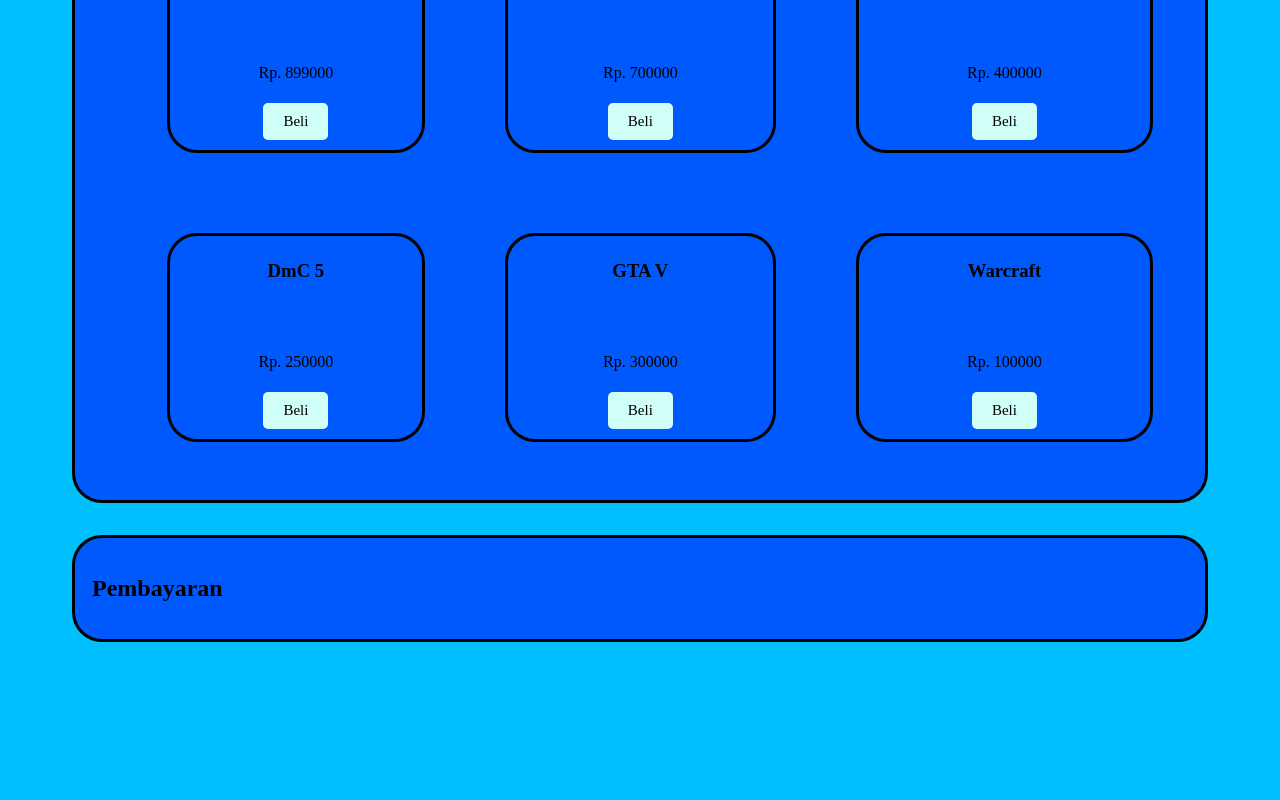
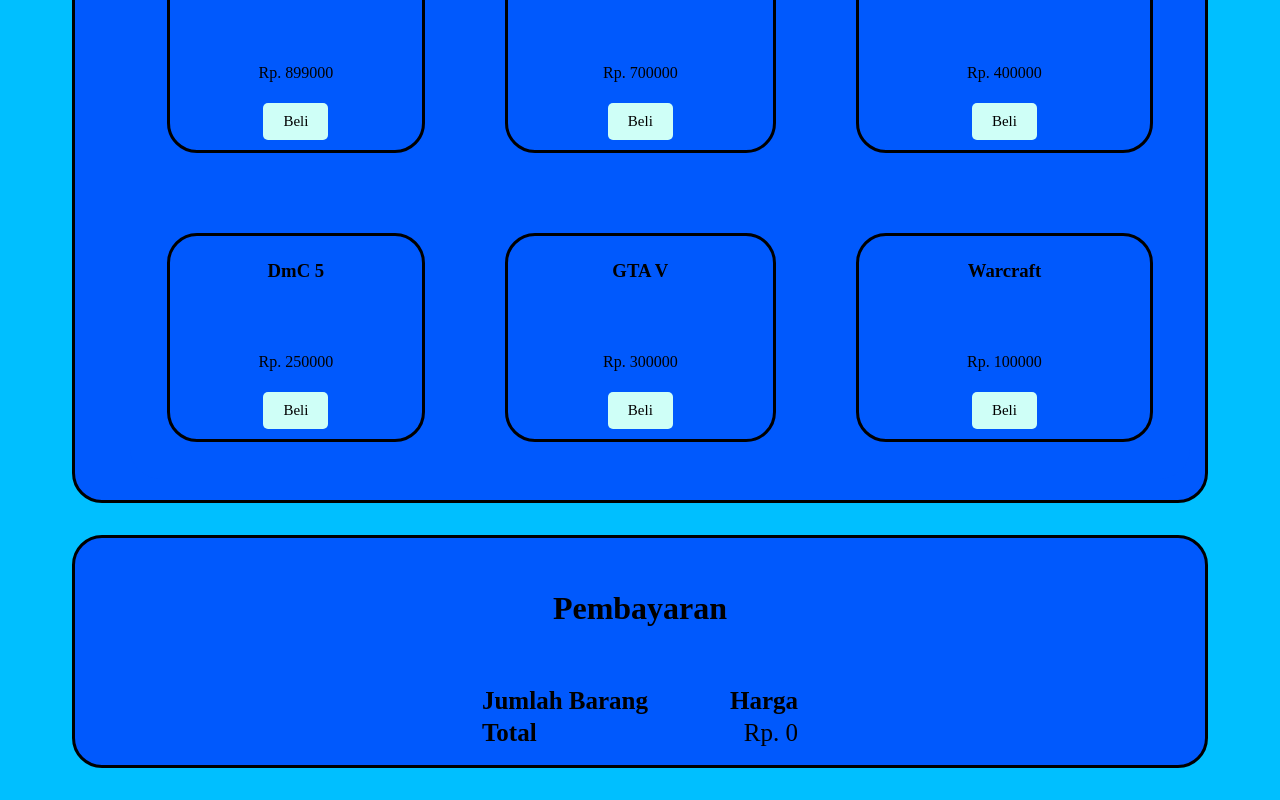
Before and after one commit to AlfathHudalHakim/Alfath_upn_zetta_learning, an Angular app in the folder angular_learning/: page / in a window 1280 px wide. Shown: the part 378-1178 px from the top of the page. Before the commit the page ends 1052 px from the top, so only its background shows below. Built offline with nearby package versions, Linux system fonts and the light colour scheme.

Commit message:
completing payment menu

```diff
--- a/angular_learning/src/app/kasir/bayar/bayar.component.html
+++ b/angular_learning/src/app/kasir/bayar/bayar.component.html
@@ -1,8 +1,29 @@
-<table border="0px">
-    <h2>Pembayaran</h2>
-    <tr *ngFor="let game of games">
-        <td>
-           {{game.jumlah}} x {{ game.harga }}
-        </td>
-    </tr>
+<h1>Pembayaran</h1>
+<table border="0px" align="center">
+    <thead>
+        <tr>
+            <th>Jumlah Barang</th>
+            <th>Harga</th>
+        </tr>
+    </thead>
+    <tbody>
+        <tr *ngFor="let game of games">
+            <td>
+                {{game.jumlah}}
+            </td>
+            <td>
+                Rp. {{ game.harga }}
+            </td>
+        </tr>
+    </tbody>
+    <tfoot>
+        <tr>
+            <th>
+                Total
+            </th>
+            <td>
+                Rp. {{total}}
+            </td>
+        </tr>
+    </tfoot>
 </table>
--- a/angular_learning/src/app/kasir/bayar/bayar.component.scss
+++ b/angular_learning/src/app/kasir/bayar/bayar.component.scss
@@ -1,3 +1,17 @@
-table {
+table
+{
     padding : 10px;
+    font-size: 25px;
+    text-align: center;
 }
+tr
+{
+    display: flex;
+    flex-wrap: wrap;
+    justify-content: space-between;
+    gap: 5rem;
+}
+td
+{
+    text-align: center;
+}
--- a/angular_learning/src/app/kasir/bayar/bayar.component.ts
+++ b/angular_learning/src/app/kasir/bayar/bayar.component.ts
@@ -1,4 +1,4 @@
-import { Component, OnInit, Input, Output, EventEmitter } from '@angular/core';
+import { Component, OnInit, Input, Output, EventEmitter, AfterContentChecked } from '@angular/core';
 import { Game } from '../kasir/kasir.component';
 import { selectedGame } from '../kasir/kasir.component';
 @Component({
@@ -6,13 +6,20 @@
   templateUrl: './bayar.component.html',
   styleUrls: ['./bayar.component.scss']
 })
-export class BayarComponent implements OnInit {
+export class BayarComponent implements OnInit, AfterContentChecked {
   @Output ('gameAdded') onAddGame : EventEmitter<Game> = new EventEmitter<Game>()
   @Input() games!: selectedGame[];
+
+  public total:number = 0;
 
   constructor() { }
 
   ngOnInit(): void {
   }
 
+  ngAfterContentChecked(): void {
+    console.log("tes")
+    this.total = this.games.reduce((total, game) => total += game.jumlah * game.harga , 0)
+  }
+
 }
--- a/angular_learning/src/app/kasir/kasir/kasir.component.ts
+++ b/angular_learning/src/app/kasir/kasir/kasir.component.ts
@@ -40,7 +40,7 @@
       harga:300000
     },
     {
-      id:'5',
+      id:'6',
       title: 'Warcraft',
       harga:100000
     },
```
